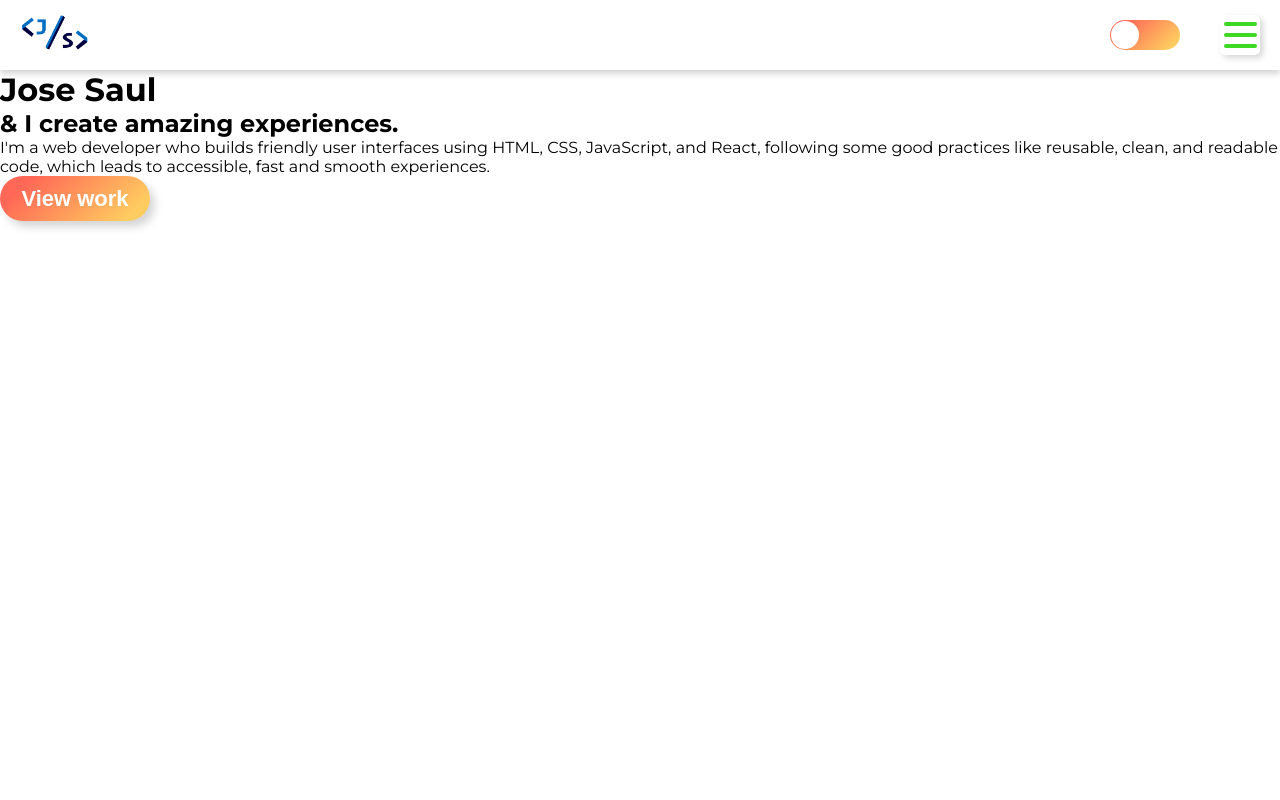
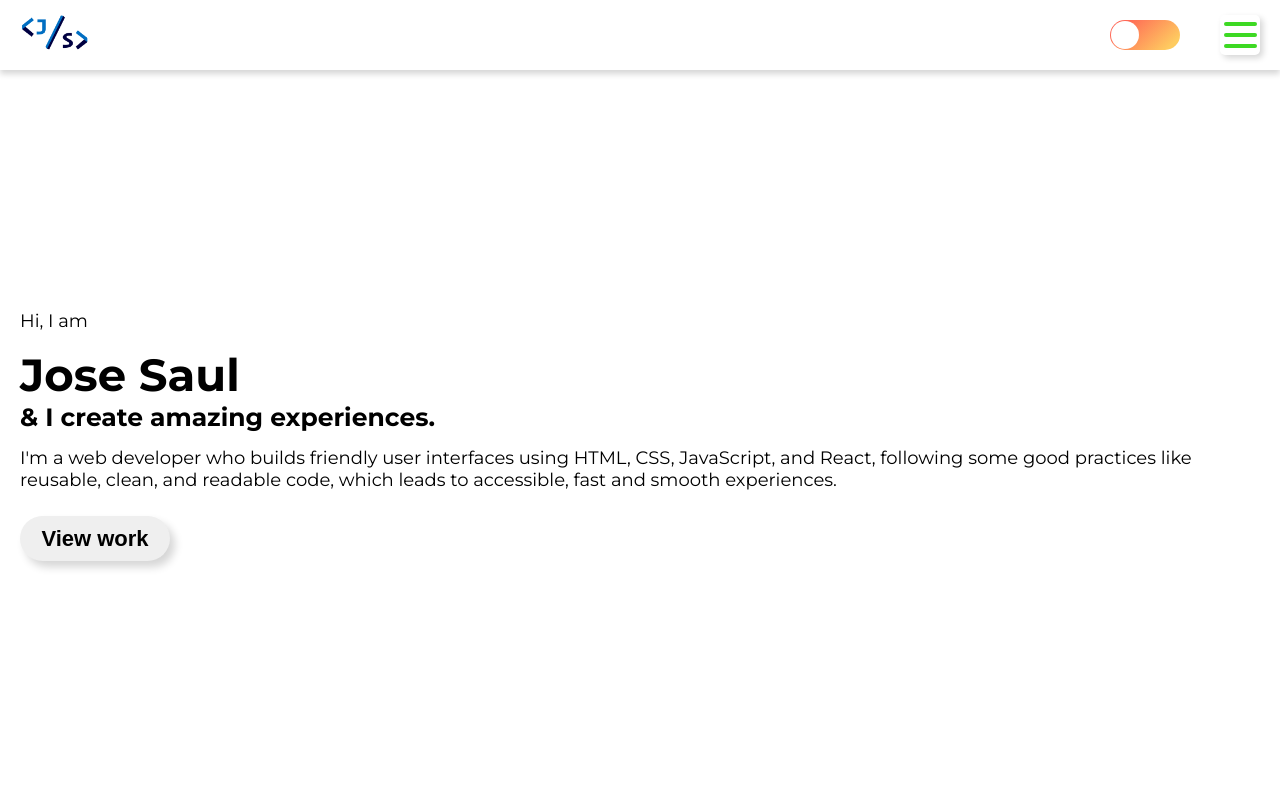
Before and after one commit to josesaulguerrero/Portfolio, a React (Create React App) app: page / in a window 1280 px wide. Shown: the top 800 px of the page. Built offline with nearby package versions, Linux system fonts and the light colour scheme.

Commit message:
styled the Hero component

```diff
--- a/src/assets/styles/Button.css
+++ b/src/assets/styles/Button.css
@@ -6,8 +6,8 @@
 	align-items: center;
 	border: none;
 	font-weight: bold;
-	background-image: var(--CTA);
-	color: var(--white);
+	/* background-image: var(--CTA); */
+	/* color: var(--white); */
 	will-change: transform;
 	transition: transform 0.3s;
 }
--- a/src/assets/styles/Hero.css
+++ b/src/assets/styles/Hero.css
@@ -3,4 +3,21 @@
 	height: calc(
 		100vh - 70px
 	); /* I want the Hero component to fill all the viewport height, but the header is already taking 70px, so I use the calc() function to take those 70px from the viewport height */
+	display: flex;
+	flex-direction: column;
+	justify-content: center;
+	align-items: flex-start;
+	padding: 0 20px;
 }
+
+.Hero__greet {
+	margin-bottom: 15px;
+}
+
+.Hero__features {
+	margin-bottom: 15px;
+}
+
+.Hero__introduction {
+	margin-bottom: 25px;
+}
--- a/src/assets/styles/index.css
+++ b/src/assets/styles/index.css
@@ -29,3 +29,26 @@ body {
 	overflow-x: hidden;
 	overflow-y: scroll;
 }
+
+/* global styles */
+.title--small {
+	font-size: 2.5rem;
+	/* color: var(--unfocus-color); */
+}
+
+.title--large {
+	font-size: 4.5rem;
+	/* color: var(--main-color); */
+}
+
+.text--small {
+	font-size: 1.4rem;
+}
+
+.text--medium {
+	font-size: 1.6rem;
+}
+
+.text--large {
+	font-size: 1.8rem;
+}
--- a/src/components/Hero.js
+++ b/src/components/Hero.js
@@ -7,9 +7,10 @@ import '../assets/styles/Hero.css';
 export const Hero = () => {
    return (
       <main className="Hero">
-         <h1 className='title--large'>Jose Saul</h1>
-         <h2 className="title--small">& I create amazing experiences.</h2>
-         <p className="text--large">
+         <p className="Hero__greet text--large">Hi, I am</p>
+         <h1 className='Hero__name title--large'>Jose Saul</h1>
+         <h2 className="Hero__features title--small">& I create amazing experiences.</h2>
+         <p className="Hero__introduction text--large">
             I'm a web developer who builds friendly user interfaces using HTML, CSS, JavaScript, and React, following some good practices like reusable, clean, and readable code, which leads to accessible, fast and smooth experiences.
          </p>
          <Button size='medium'>View work</Button>
```
